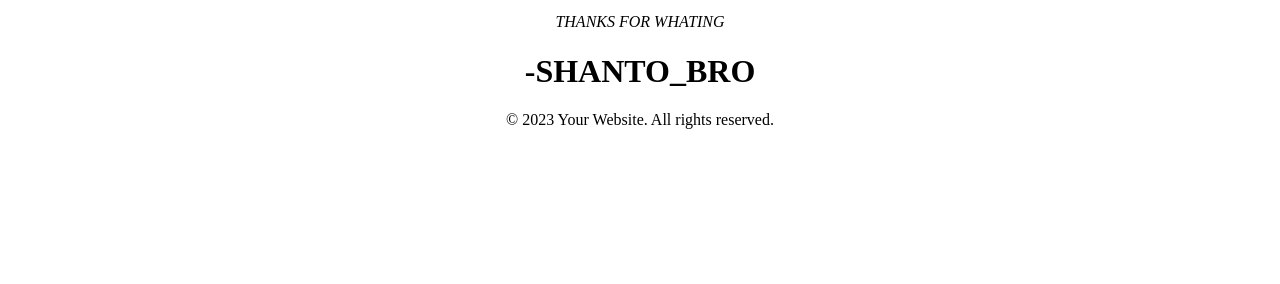
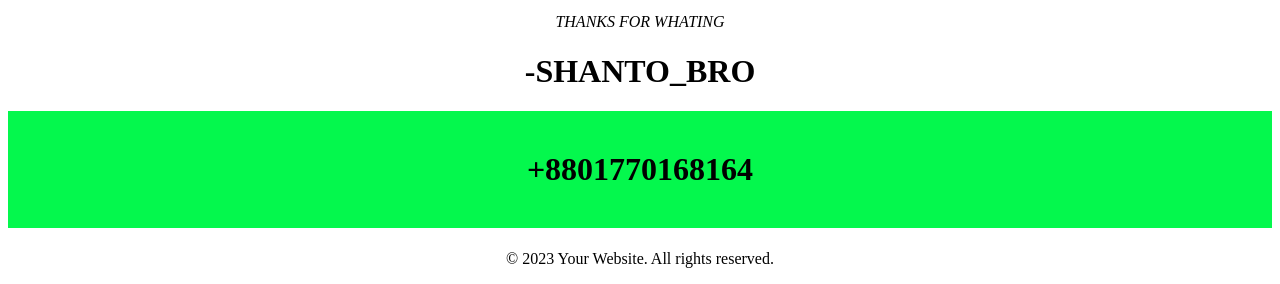
Before and after one commit to Shano8164/Bellal6, a plain HTML site: page index.html in a window 1280 px wide. Shown: the part 2290-2574 px from the top of the page. Before the commit the page ends 2435 px from the top, so only its background shows below. Drawn offline with Linux system fonts and the light colour scheme.

Commit message:
Add files via upload

```diff
--- a/index.html
+++ b/index.html
@@ -198,6 +198,7 @@ Select
     </section>
   </main>
 <center><h1>-SHANTO_BRO</h1></center>
+<center><h1 style="background:rgb(4, 248, 77);padding: 40px "; >+8801770168164</h1></center>
   <footer>
     <center><p>&copy; 2023 Your Website. All rights reserved.</p></center>
   </footer>
```
